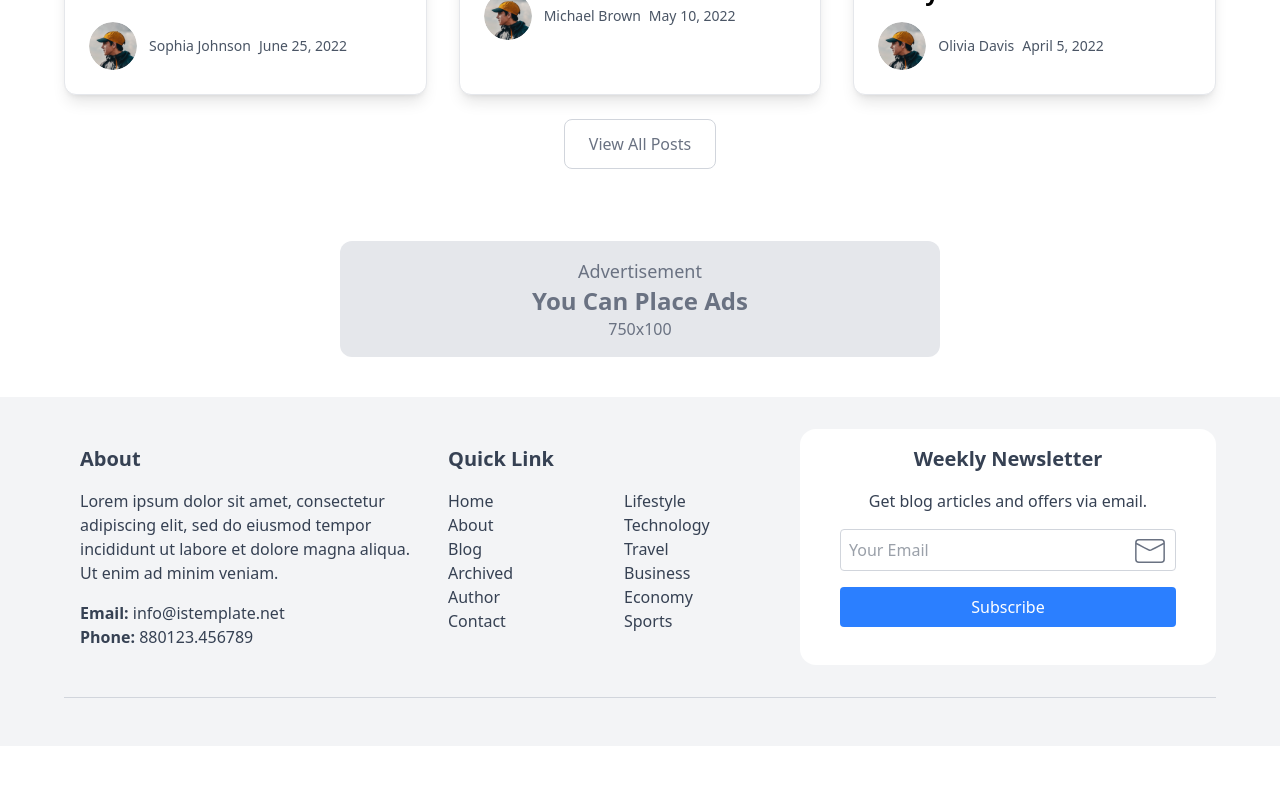
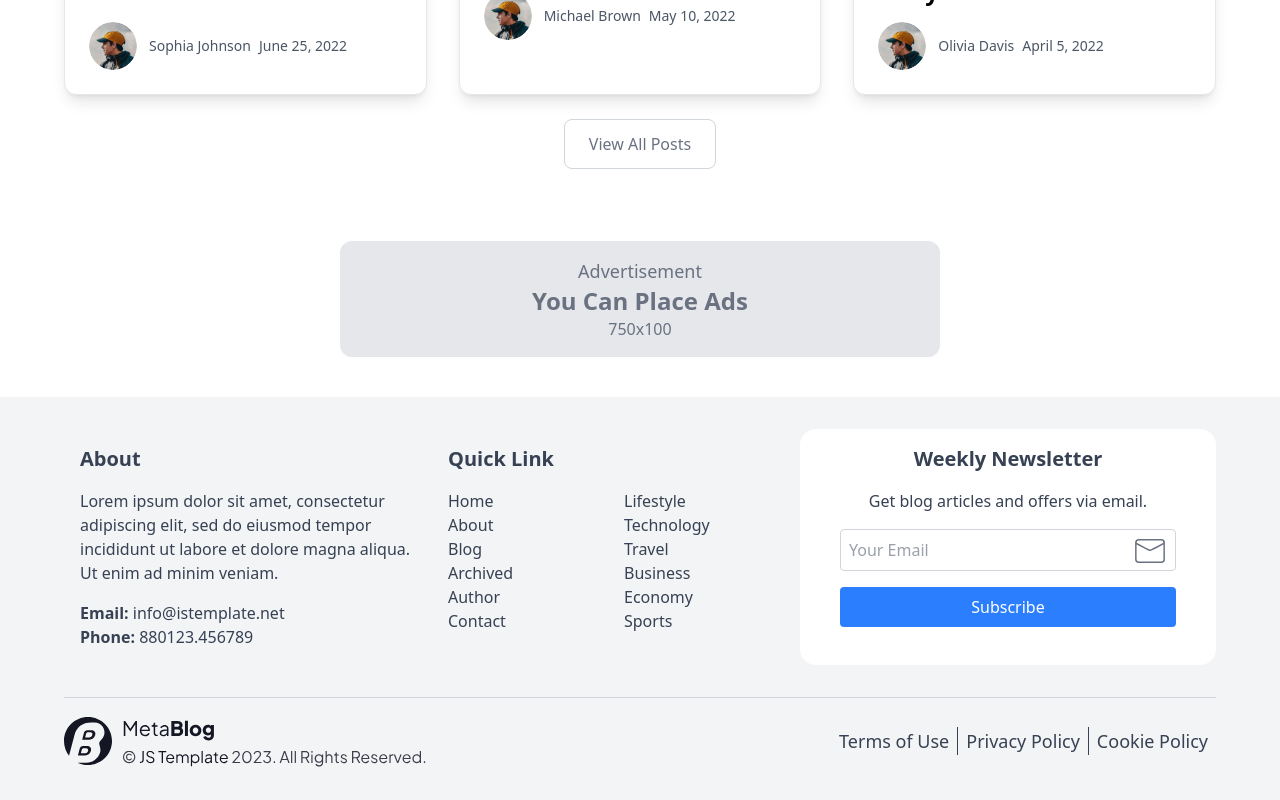
Before and after one commit to fellowdatascientist/blog-exercise, a React (Vite) app in the folder client/: page / in a window 1280 px wide. Shown: the part 2105-2905 px from the top of the page. Before the commit the page ends 2851 px from the top, so only its background shows below. Built offline with nearby package versions, Linux system fonts and the light colour scheme.

Commit message:
Added CopyrightInfo asset and updated Footer component to use new asset

```diff
--- a/client/src/assets/assets.js
+++ b/client/src/assets/assets.js
@@ -1,7 +1,6 @@
 import logo from './img/Logo.svg'
 import HeroBanner from './img/HeroBanner.svg'
 import ProfileImg from './img/ProfileImg.svg'
+import CopyrightInfo from './img/CopyrightInfo.svg'
 
-
-
-export default { logo,HeroBanner,ProfileImg }
+export default { logo,HeroBanner,ProfileImg,CopyrightInfo }
--- a/client/src/components/Footer.jsx
+++ b/client/src/components/Footer.jsx
@@ -1,5 +1,6 @@
 import React from 'react';
 import { CiMail } from "react-icons/ci";
+import assets from '../assets/assets'
 
 const Footer = () => {
   return (
@@ -61,12 +62,12 @@ const Footer = () => {
       </div>
 
       {/* Footer Bottom Section */}
-      <div className="mt-8 border-t border-gray-300 pt-4 text-center text-sm sm:text-base">
-        <img/>
-        <div>
-            <p></p>
-            <p></p>
-            <p></p>
+      <div className="mt-8 flex justify-between items-center border-t border-gray-300 pt-4 text-center text-sm sm:text-base">
+        <img src={assets.CopyrightInfo} placeholder='CopyrightInfo' />
+        <div className='flex'>
+            <p className='text-lg border-r px-2'>Terms of Use</p>
+            <p className='text-lg border-r px-2'>Privacy Policy</p>
+            <p className='text-lg px-2'>Cookie Policy</p>
         </div>
       </div>
     </footer>
```
Also changed, not shown: client/src/assets/img/CopyrightInfo.svg (added).
